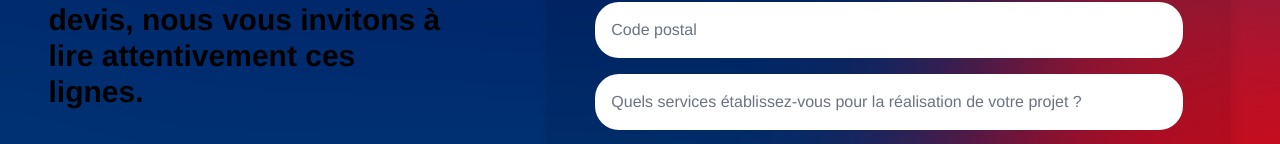
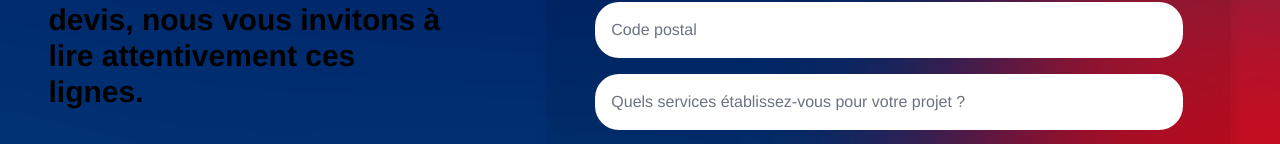
Before and after one commit to franzhopp/v3q, a React (Vite) app: page /devis in a window 1280 px wide. Shown: the part 690-834 px from the top of the page. Built offline with nearby package versions, Linux system fonts and the light colour scheme; a web font is replaced by a local one.

Commit message:
[ADD] change refactor form

```diff
--- a/src/Components/Devis/FormDevis.jsx
+++ b/src/Components/Devis/FormDevis.jsx
@@ -232,7 +232,7 @@ const DevisFree = ({ label, type, value, onChange }) => {
                     htmlFor={label}
                   >
                     {
-                      "Quels services établissez-vous pour la réalisation de votre projet ?"
+                      "Quels services établissez-vous pour votre projet ?"
                     }
                   </label>
                   <input
```
